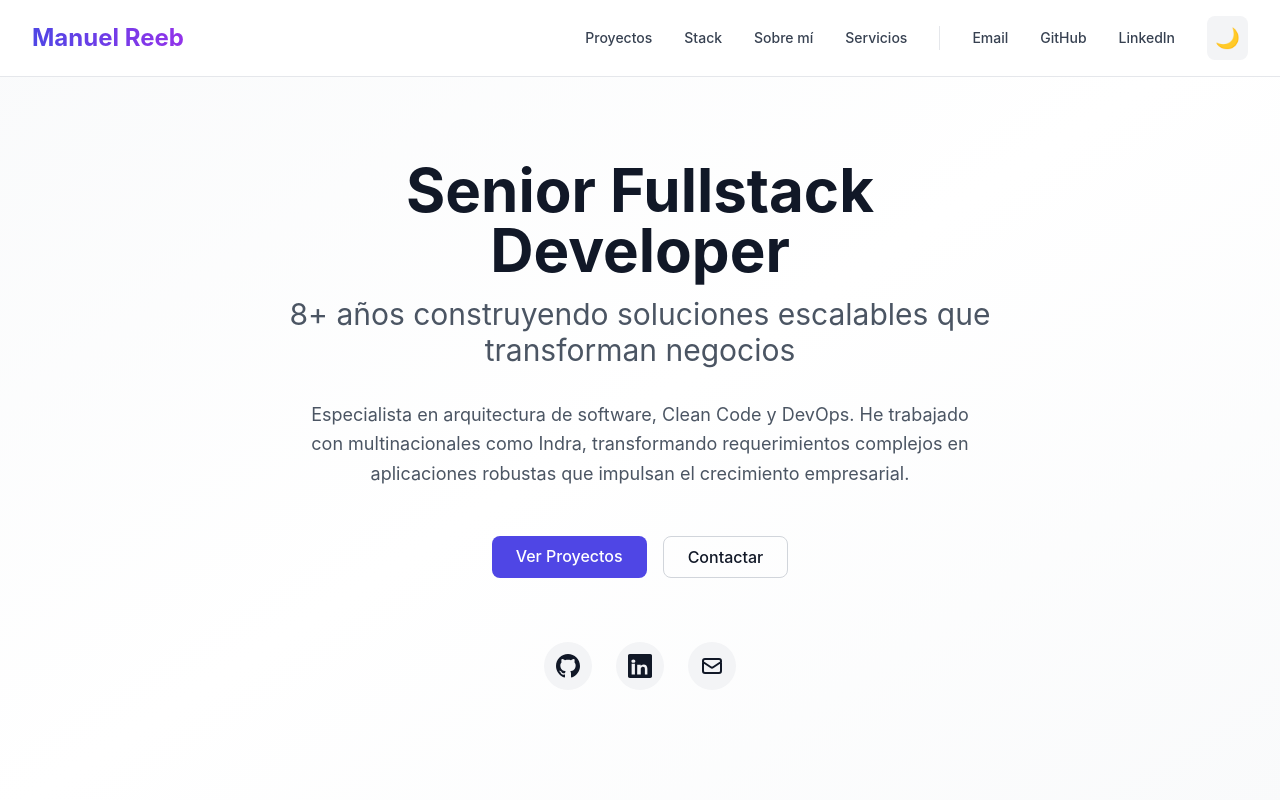
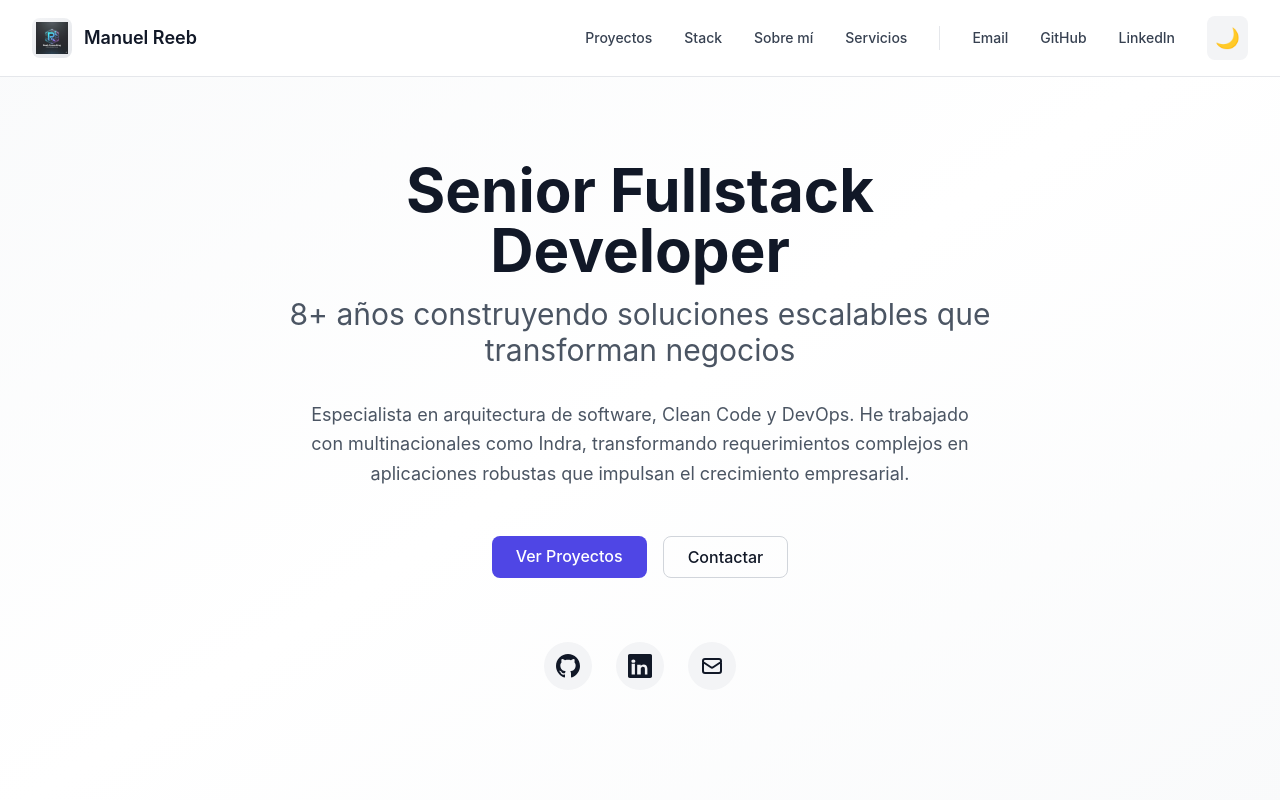
Before and after one commit to reeb-dev/reeb-tech, an Angular app: page / in a window 1280 px wide. Shown: the top 800 px of the page. Built offline with nearby package versions, Linux system fonts and the light colour scheme.

Commit message:
feat: Add professional 'R' logo to navbar and footer

```diff
--- a/src/app/components/footer/footer.html
+++ b/src/app/components/footer/footer.html
@@ -4,9 +4,14 @@
     <div class="grid grid-cols-1 md:grid-cols-4 gap-12 mb-12 pb-12 border-b border-gray-800">
       <!-- Brand -->
       <div class="space-y-4">
-        <h3 class="text-xl font-bold bg-gradient-to-r from-indigo-400 to-purple-400 bg-clip-text text-transparent">
-          Manuel Reeb
-        </h3>
+        <div class="flex items-center gap-3">
+          <div class="w-10 h-10 rounded-lg overflow-hidden bg-gradient-to-br from-gray-800 to-gray-900 p-1">
+            <img src="/r.jpg" alt="MR" class="w-full h-full object-contain opacity-80" />
+          </div>
+          <h3 class="text-xl font-bold text-white">
+            Manuel Reeb
+          </h3>
+        </div>
         <p class="text-gray-400 text-sm">Senior Fullstack Developer | Consultor Técnico</p>
       </div>
 
--- a/src/app/components/navbar/navbar.html
+++ b/src/app/components/navbar/navbar.html
@@ -1,8 +1,11 @@
 <nav class="fixed w-full top-0 z-50 bg-white dark:bg-dark border-b border-gray-200 dark:border-dark-secondary backdrop-blur-md bg-opacity-95 dark:bg-opacity-95 transition-colors duration-300">
   <div class="container-custom py-4 flex items-center justify-between">
     <!-- Logo -->
-    <a href="#hero" class="text-2xl font-bold bg-gradient-to-r from-indigo-600 to-purple-600 bg-clip-text text-transparent">
-      Manuel Reeb
+    <a href="#hero" class="flex items-center gap-3 group">
+      <div class="w-10 h-10 rounded-lg overflow-hidden bg-gradient-to-br from-gray-100 to-gray-200 dark:from-gray-800 dark:to-gray-900 p-1 group-hover:scale-105 transition-transform duration-200">
+        <img src="/r.jpg" alt="MR" class="w-full h-full object-contain opacity-90 group-hover:opacity-100 transition-opacity" />
+      </div>
+      <span class="text-lg font-semibold text-gray-900 dark:text-white hidden sm:block">Manuel Reeb</span>
     </a>
 
     <!-- Desktop Menu -->
```
Also changed, not shown: public/r.jpg (added).
